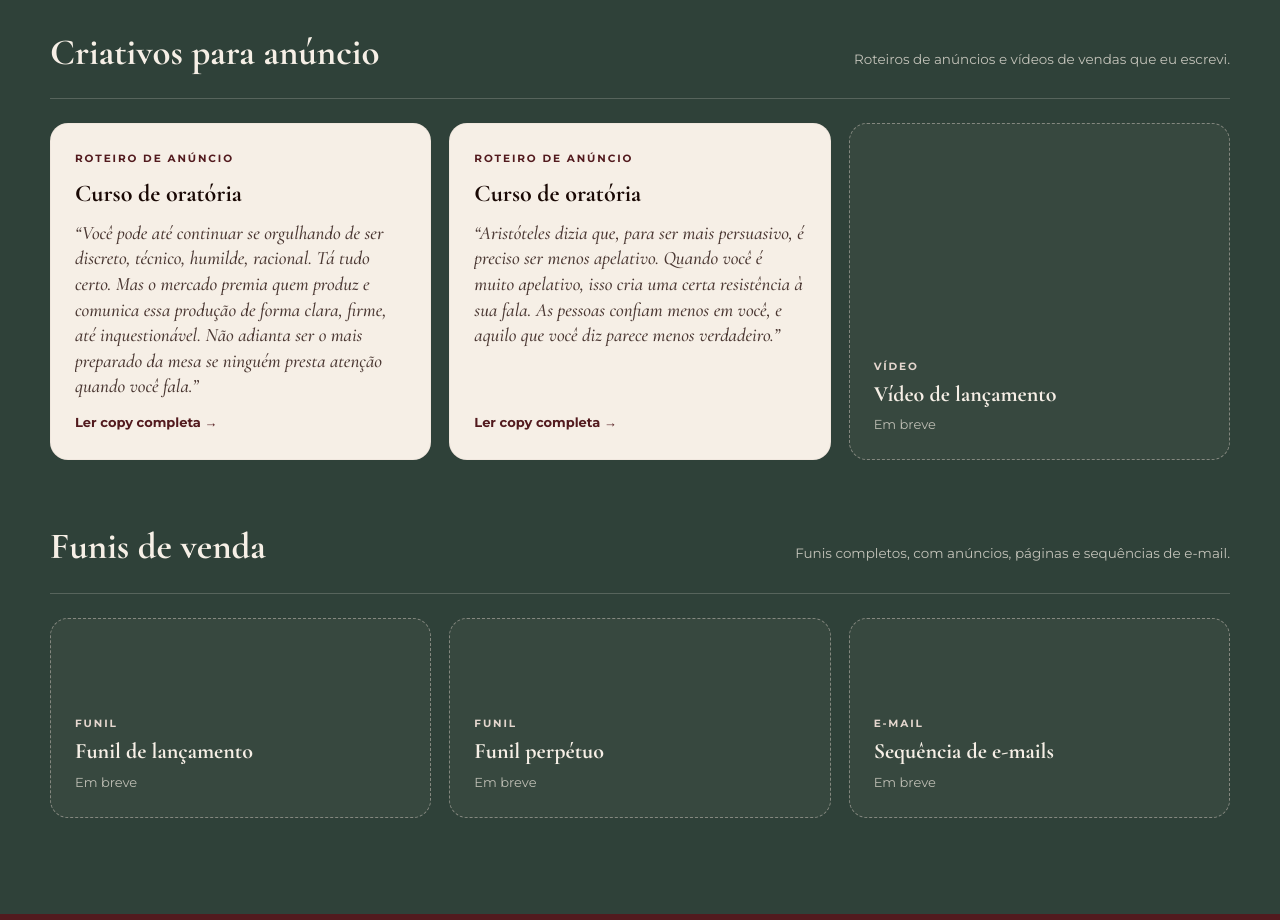
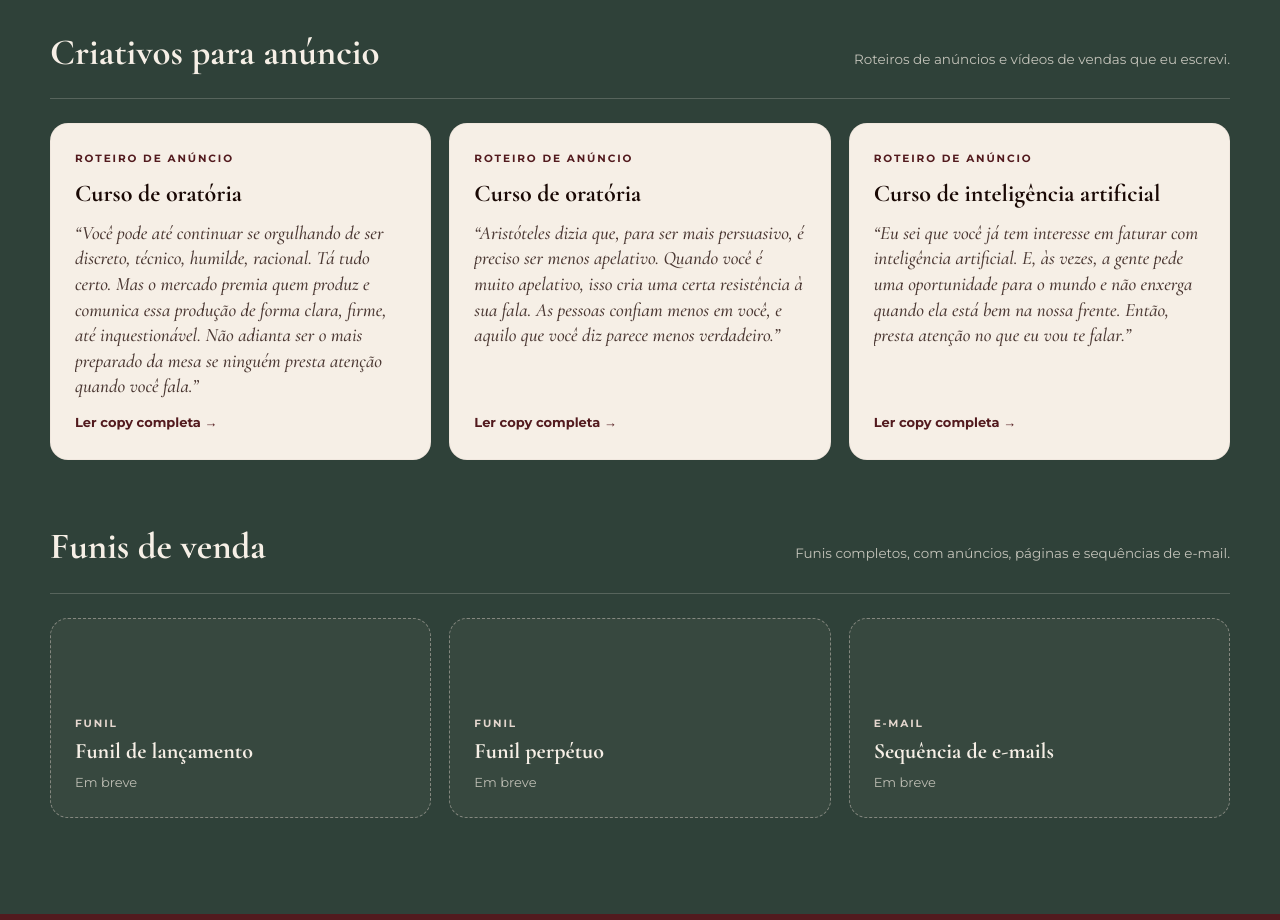
Before and after one commit to MariaClaraFilgueiras/portfolio, a plain HTML site: page copywriting.html in a window 1280 px wide. Shown: the part 2000-2920 px from the top of the page. Drawn offline with nearby package versions, Linux system fonts and the light colour scheme.

Commit message:
Terceira copy de anúncio (curso de inteligência artificial)
Co-Authored-By: Claude Opus 5.5 <noreply@anthropic.com>

```diff
--- a/copywriting.html
+++ b/copywriting.html
@@ -383,7 +383,7 @@ ul,ol{margin:0;padding:0;list-style:none}
   </div>
 </dialog>
 
-<script src="js/copies.js?v=2"></script>
+<script src="js/copies.js?v=3"></script>
 <script>
   /* Cards dos anúncios: o texto aparece no idioma do site (PT, EN ou ES) */
   (function () {
--- a/js/copies.js
+++ b/js/copies.js
@@ -21,5 +21,13 @@ window.COPIES_ANUNCIO = [
     pt: "Aristóteles dizia que, para ser mais persuasivo, é preciso ser menos apelativo. Quando você é muito apelativo, isso cria uma certa resistência à sua fala. As pessoas confiam menos em você, e aquilo que você diz parece menos verdadeiro.\n\nJá se você é um pouco menos apelativo, a pessoa entende que a decisão parte dela. É ela que concorda e adere à sua sugestão. Você parece mais confiável e, portanto, ela gosta mais de você e se sente mais segura para dar esse passo.\n\nPersuasão não é forçar o que você diz, é conduzir uma pessoa em um processo decisório respeitoso. E como persuadir alguém na prática?\n\nEu fiz um pequeno curso de persuasão, com duração de 3 horas, por um valor simbólico. Eu sugiro que você assista a esse curso. Será um prazer ter você nele. Entre agora e reserve 3 horas para mudar a maneira como você fala.",
     en: "Aristotle said that to be more persuasive, you need to be less pushy. When you're too pushy, it creates a certain resistance to what you say. People trust you less, and what you say sounds less true.\n\nBut if you're a little less pushy, the other person understands that the decision is coming from them. They're the ones who agree and go along with your suggestion. You come across as more trustworthy, so they like you more and feel safer taking that step.\n\nPersuasion isn't about forcing what you say, it's about guiding someone through a respectful decision-making process. So how do you persuade someone in practice?\n\nI made a short persuasion course, 3 hours long, for a symbolic price. I suggest you take it. It would be a pleasure to have you there. Join now and set aside 3 hours to change the way you speak.",
     es: "Aristóteles decía que, para ser más persuasivo, hay que ser menos insistente. Cuando eres demasiado insistente, eso crea cierta resistencia a lo que dices. La gente confía menos en ti, y lo que dices parece menos verdadero.\n\nEn cambio, si eres un poco menos insistente, la persona entiende que la decisión parte de ella. Es ella quien está de acuerdo y se suma a tu sugerencia. Pareces más confiable y, por lo tanto, le caes mejor y se siente más segura para dar ese paso.\n\nLa persuasión no es forzar lo que dices, es guiar a una persona en un proceso de decisión respetuoso. ¿Y cómo persuadir a alguien en la práctica?\n\nHice un pequeño curso de persuasión, de 3 horas de duración, por un valor simbólico. Te sugiero que lo veas. Será un placer tenerte en él. Entra ahora y reserva 3 horas para cambiar tu forma de hablar."
+  },
+  {
+    // ads3
+    tipo: { pt: "Roteiro de anúncio", en: "Ad script", es: "Guion de anuncio" },
+    titulo: { pt: "Curso de inteligência artificial", en: "Artificial intelligence course", es: "Curso de inteligencia artificial" },
+    pt: "Eu sei que você já tem interesse em faturar com inteligência artificial. E, às vezes, a gente pede uma oportunidade para o mundo e não enxerga quando ela está bem na nossa frente. Então, presta atenção no que eu vou te falar.\n\nEu e o time do Viver de IA nos juntamos e criamos uma plataforma, o Subido AI. É uma plataforma com formação, mentoria e 25 soluções prontas de inteligência artificial, validadas, para você simplesmente copiar e colar, implementar para os seus clientes e sair ganhando dinheiro, vendendo projetos de 4, 5, 8, 10, 15 mil reais cada, só pela implementação, fora a manutenção.\n\nEsse tipo de plataforma tem o poder de mudar o seu jogo e fazer você ganhar mais dinheiro. Eu tenho certeza disso, senão eu não teria me juntado com o pessoal do Viver de IA.\n\nAgora, se você quer entender um pouquinho mais sobre essa oportunidade, faz o seguinte: chama o meu time e participa de uma call com eles, sem compromisso. Eles vão te mostrar na prática como você consegue usar o Subido AI para fazer dinheiro. Tá? Então, chama o meu time aqui, que eles vão marcar com você.",
+    en: "I know you're already interested in making money with artificial intelligence. And sometimes we ask the world for an opportunity and don't see it when it's right in front of us. So pay attention to what I'm about to tell you.\n\nThe Viver de IA team and I joined forces and created a platform, Subido AI. It's a platform with training, mentorship and 25 ready-made, proven AI solutions for you to simply copy and paste, implement for your clients and start making money, selling projects for 4, 5, 8, 10, 15 thousand reais each, just for the implementation, not counting maintenance.\n\nThis kind of platform has the power to change your game and help you make more money. I'm sure of it, otherwise I wouldn't have teamed up with the Viver de IA crew.\n\nNow, if you want to learn a little more about this opportunity, here's what to do: reach out to my team and hop on a no-commitment call with them. They'll show you, in practice, how you can use Subido AI to make money. Okay? So reach out to my team here, and they'll set it up with you.",
+    es: "Sé que ya tienes interés en facturar con inteligencia artificial. Y, a veces, le pedimos una oportunidad al mundo y no la vemos cuando está justo frente a nosotros. Así que presta atención a lo que te voy a decir.\n\nEl equipo de Viver de IA y yo nos unimos y creamos una plataforma, Subido AI. Es una plataforma con formación, mentoría y 25 soluciones listas de inteligencia artificial, validadas, para que simplemente copies y pegues, las implementes para tus clientes y empieces a ganar dinero, vendiendo proyectos de 4, 5, 8, 10, 15 mil reales cada uno, solo por la implementación, sin contar el mantenimiento.\n\nEste tipo de plataforma tiene el poder de cambiar tu juego y hacerte ganar más dinero. Estoy segura de eso; si no, no me habría unido al equipo de Viver de IA.\n\nAhora, si quieres entender un poco más sobre esta oportunidad, haz lo siguiente: habla con mi equipo y agenda una llamada con ellos, sin compromiso. Te van a mostrar en la práctica cómo puedes usar Subido AI para generar dinero. ¿Sí? Entonces, habla con mi equipo aquí, que ellos van a agendar contigo."
   }
 ];
```
